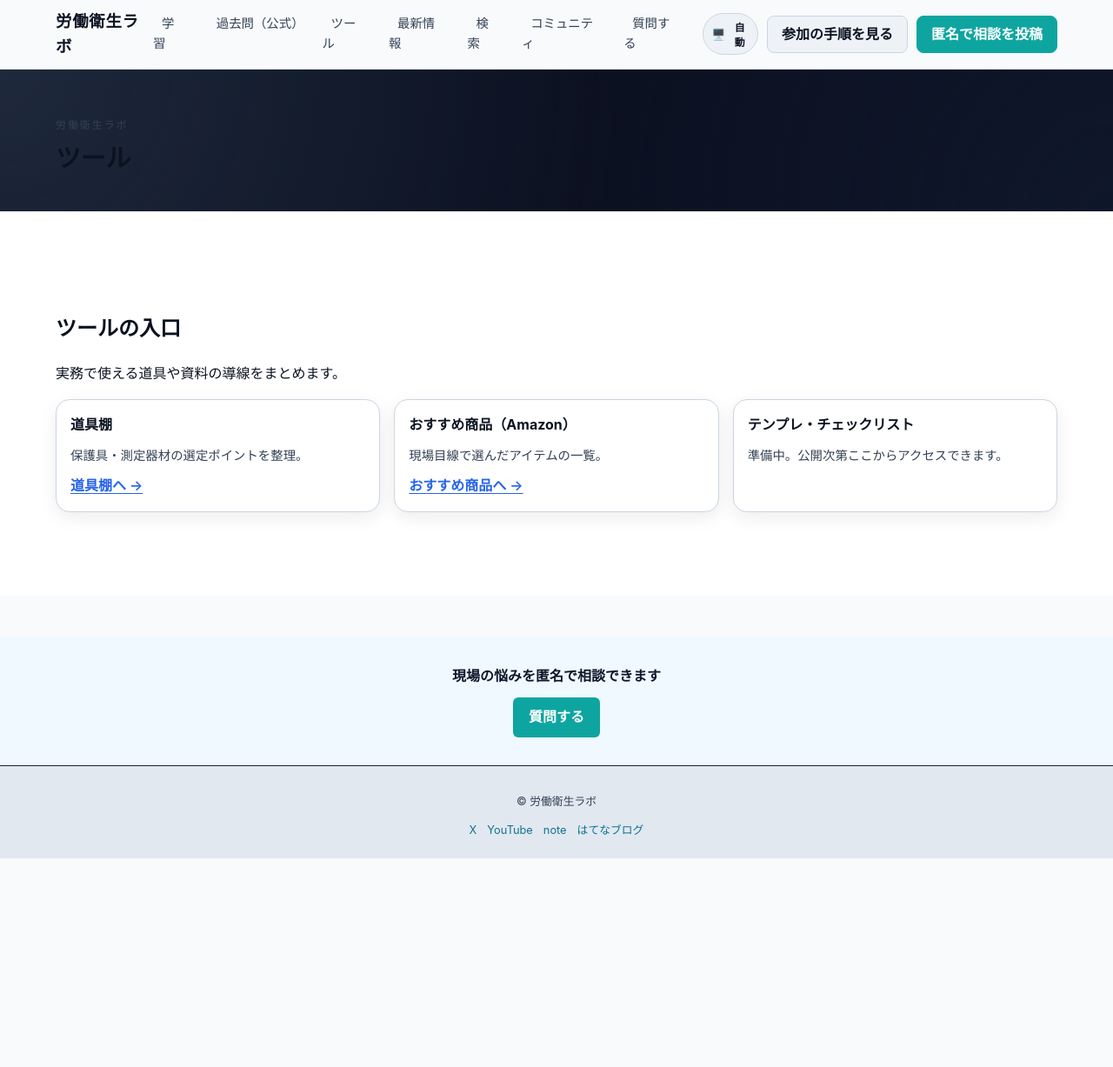
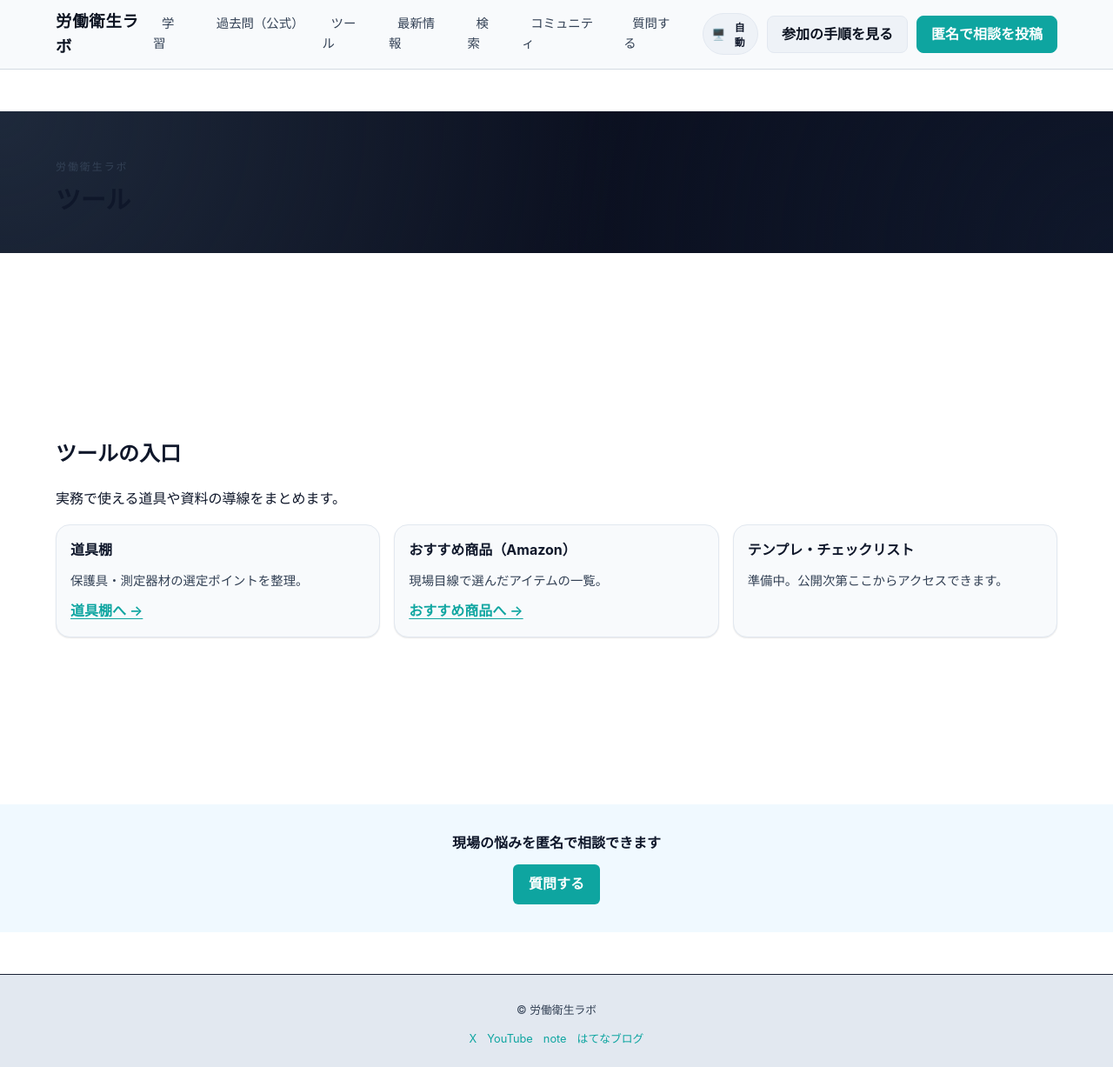
Before and after one commit to rodoeisei-lab/rodoeisei-lab, a Jekyll site: the page built from tools/index.md, in a window 1280 px wide and 1227 px high. Shown: the whole window at 87% size. Built offline with Jekyll 4.4.1, drawn with Linux system fonts in a browser that asks for light colours.

Commit message:
Improve overall site design consistency

```diff
--- a/assets/css/main.css
+++ b/assets/css/main.css
@@ -12,19 +12,35 @@ body {
 
 :root,
 [data-theme="light"] {
+  --bg: #ffffff;
+  --surface: #f8fafc;
+  --text: #0f172a;
+  --text-soft: #334155;
+  --muted: #475569;
+  --border: #e2e8f0;
+  --accent: #0ea5a0;
+  --accent-2: #14b8a6;
+  --link: var(--accent);
+  --link-visited: #0f766e;
+  --link-hover: var(--accent-2);
+  --r-md: 12px;
+  --r-lg: 16px;
+  --shadow-sm: 0 1px 2px rgba(0, 0, 0, .06), 0 1px 1px rgba(0, 0, 0, .04);
+  --space-1: 8px;
+  --space-2: 16px;
+  --space-3: 24px;
+  --space-4: 36px;
+  --space-5: 48px;
+
   --primary: #2563eb;
-  --secondary: #0e7490;
-  --bg: #f8fafc;
+  --secondary: var(--link);
   --panel: #ffffff;
   --panel-strong: #eef2f7;
-  --text: #0b1220;
-  --text-soft: #334155;
-  --muted: #475569;
   --light: #0b1220;
-  --border-soft: #cbd5e1;
+  --border-soft: var(--border);
   --btn-text: #0b1220;
   --btn-surface: #eef2f7;
-  --btn-border: #cbd5e1;
+  --btn-border: var(--border);
   --header-bg: rgba(248, 250, 252, .88);
   --header-border: rgba(148, 163, 184, .36);
   --overlay-bg: rgba(15, 23, 42, .42);
@@ -38,15 +54,21 @@ body {
 
 @media (prefers-color-scheme: dark) {
   :root {
-    --secondary: #67e8f9;
-    --bg: #050816;
+    --bg: #0b1220;
+    --surface: #0f172a;
+    --text: #e2e8f0;
+    --text-soft: #cbd5e1;
+    --muted: #94a3b8;
+    --border: rgba(148, 163, 184, .25);
+    --link: #5eead4;
+    --link-visited: #2dd4bf;
+    --link-hover: #99f6e4;
+
+    --secondary: var(--link);
     --panel: #0b1224;
     --panel-strong: #0f172a;
-    --text: #f3f7ff;
-    --text-soft: #d7e0f4;
-    --muted: #bcc8df;
     --light: #f8fbff;
-    --border-soft: rgba(191, 204, 232, .42);
+    --border-soft: var(--border);
     --btn-text: #f8fbff;
     --btn-surface: rgba(103, 232, 249, .24);
     --btn-border: rgba(103, 232, 249, .68);
@@ -59,15 +81,21 @@ body {
 }
 
 [data-theme="dark"] {
-  --secondary: #67e8f9;
-  --bg: #050816;
+  --bg: #0b1220;
+  --surface: #0f172a;
+  --text: #e2e8f0;
+  --text-soft: #cbd5e1;
+  --muted: #94a3b8;
+  --border: rgba(148, 163, 184, .25);
+  --link: #5eead4;
+  --link-visited: #2dd4bf;
+  --link-hover: #99f6e4;
+
+  --secondary: var(--link);
   --panel: #0b1224;
   --panel-strong: #0f172a;
-  --text: #f3f7ff;
-  --text-soft: #d7e0f4;
-  --muted: #bcc8df;
   --light: #f8fbff;
-  --border-soft: rgba(191, 204, 232, .42);
+  --border-soft: var(--border);
   --btn-text: #f8fbff;
   --btn-surface: rgba(103, 232, 249, .24);
   --btn-border: rgba(103, 232, 249, .68);
@@ -109,7 +137,30 @@ img { max-width: 100%; height: auto; display: block; }
 a:focus-visible, button:focus-visible {
   outline: 2px solid var(--ring);
   outline-offset: 2px;
+  border-radius: 10px;
+}
+
+main a {
+  color: var(--link);
+  text-decoration: underline;
+  text-decoration-thickness: .08em;
+  text-underline-offset: .18em;
+}
+main a:visited { color: var(--link-visited); }
+main a:hover {
+  color: var(--link-hover);
+  text-decoration-thickness: .12em;
+}
+main a:focus-visible {
+  outline: 2px solid var(--link-hover);
+  outline-offset: 3px;
   border-radius: 6px;
+}
+main a.btn,
+main a.button,
+main a[class*="btn"],
+main a[class*="cta"] {
+  text-decoration: none;
 }
 
 /* Header */
@@ -618,6 +669,11 @@ body.nav-open { overflow: hidden; }
 }
 
 /* Section */
+section { margin: var(--space-5) 0; }
+@media (max-width: 768px) {
+  section { margin: var(--space-4) 0; }
+}
+
 .section {
   padding: 48px 0;
   background: var(--panel);
@@ -883,24 +939,40 @@ body.nav-open { overflow: hidden; }
   display: inline-flex;
   align-items: center;
   justify-content: center;
-  background-color: #0ea5a0;
+  background: var(--accent);
   color: #fff;
-  padding: 10px 18px;
-  border-radius: 6px;
-  text-decoration: none;
+  border-radius: 10px;
+  padding: 10px 16px;
+  font-weight: 700;
+  text-decoration: none;
+  border: 1px solid transparent;
+}
+.btn-primary:hover { filter: brightness(1.05); }
+.btn-primary:focus-visible {
+  outline: 2px solid var(--link-hover);
+  outline-offset: 3px;
+}
+
+.btn-secondary {
+  display: inline-flex;
+  align-items: center;
+  justify-content: center;
+  background: transparent;
+  color: var(--text);
+  border: 1px solid var(--border);
+  border-radius: 10px;
+  padding: 10px 16px;
   font-weight: 600;
-}
-.btn-primary:hover {
-  opacity: 0.92;
+  text-decoration: none;
 }
 
 .btn-community {
   display: inline-block;
   margin-top: 16px;
   padding: 10px 18px;
-  background-color: #0ea5a0;
+  background: var(--accent);
   color: #fff;
-  border-radius: 6px;
+  border-radius: 10px;
   text-decoration: none;
   font-weight: 600;
 }
@@ -910,12 +982,17 @@ body.nav-open { overflow: hidden; }
 }
 
 
+.card,
+.link-card,
+.panel {
+  background: var(--surface);
+  border: 1px solid var(--border);
+  border-radius: var(--r-lg);
+  box-shadow: var(--shadow-sm);
+  padding: var(--space-2);
+}
+
 .card {
-  background: var(--panel);
-  border-radius: 16px;
-  padding: 16px;
-  border: 1px solid var(--border-soft);
-  box-shadow: var(--surface-shadow);
   display: flex;
   flex-direction: column;
   gap: 10px;
@@ -947,13 +1024,13 @@ body.nav-open { overflow: hidden; }
   margin: 0;
 }
 .card-link {
-  color: var(--primary);
-  text-decoration: none;
+  color: var(--link);
+  text-decoration: underline;
   font-weight: 600;
   align-self: flex-start;
 }
 .sns-page .card-meta { color: var(--muted); font-size: .85rem; margin-top: 2px; }
-.card a { color: var(--primary); text-decoration: none; }
+.card a { color: var(--link); }
 .sns-page .card-button {
   display: inline-flex;
   align-items: center;
@@ -1327,7 +1404,7 @@ body.nav-open { overflow: hidden; }
 
 
 .nav-question-cta {
-  background-color: #0ea5a0;
+  background: var(--accent);
   color: #fff;
   padding: 8px 16px;
   border-radius: 6px;
@@ -1359,7 +1436,7 @@ body.nav-open { overflow: hidden; }
   display: inline-block;
   margin-top: 12px;
   padding: 10px 18px;
-  background-color: #0ea5a0;
+  background: var(--accent);
   color: #fff;
   border-radius: 6px;
   text-decoration: none;
@@ -1381,7 +1458,7 @@ body.nav-open { overflow: hidden; }
 
 .btn-ask-primary {
   display: inline-block;
-  background: #0ea5a0;
+  background: var(--accent);
   color: #fff;
   padding: 12px 18px;
   border-radius: 8px;
@@ -1389,10 +1466,11 @@ body.nav-open { overflow: hidden; }
 }
 
 .notice-box {
-  background: #f8fafc;
-  border: 1px solid #cbd5e1;
-  padding: 12px 14px;
-  border-radius: 10px;
+  background: rgba(14, 165, 160, .08);
+  border: 1px solid rgba(14, 165, 160, .35);
+  border-radius: var(--r-lg);
+  padding: var(--space-2);
+  color: var(--text);
   margin: 12px 0 18px;
   line-height: 1.6;
 }
@@ -1412,21 +1490,13 @@ body.nav-open { overflow: hidden; }
 
 /* Past exams page improvements */
 main#main .section .container a:not(.btn-step):not(.btn-step-primary):not(.btn-ask-primary):not(.btn-question):not(.link-action) {
-  color: var(--primary);
-  text-decoration: underline;
-  text-decoration-thickness: .08em;
-  text-underline-offset: .18em;
+  color: var(--link);
 }
 main#main .section .container a:not(.btn-step):not(.btn-step-primary):not(.btn-ask-primary):not(.btn-question):not(.link-action):visited {
-  color: #7c3aed;
+  color: var(--link-visited);
 }
 main#main .section .container a:not(.btn-step):not(.btn-step-primary):not(.btn-ask-primary):not(.btn-question):not(.link-action):hover {
-  color: #1d4ed8;
-}
-main#main .section .container a:not(.btn-step):not(.btn-step-primary):not(.btn-ask-primary):not(.btn-question):not(.link-action):focus-visible {
-  outline: 2px solid var(--ring);
-  outline-offset: 2px;
-  border-radius: 6px;
+  color: var(--link-hover);
 }
 
 .past-exams-contribute {
@@ -1457,10 +1527,6 @@ main#main .section .container a:not(.btn-step):not(.btn-step-primary):not(.btn-a
 }
 
 .link-card {
-  background: var(--panel);
-  border: 1px solid var(--border-soft);
-  border-radius: 12px;
-  padding: 12px 14px;
   margin: 10px 0;
 }
 
```
